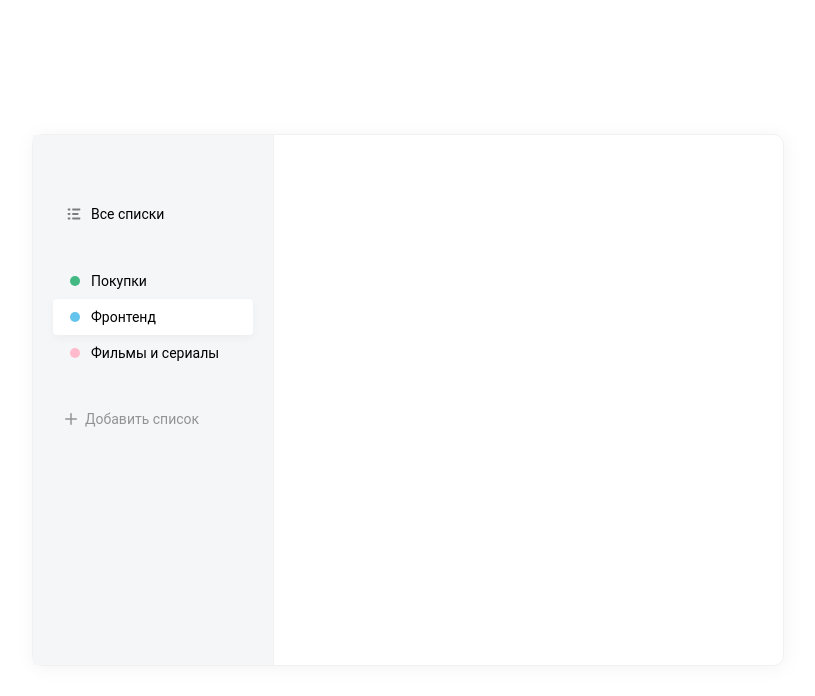
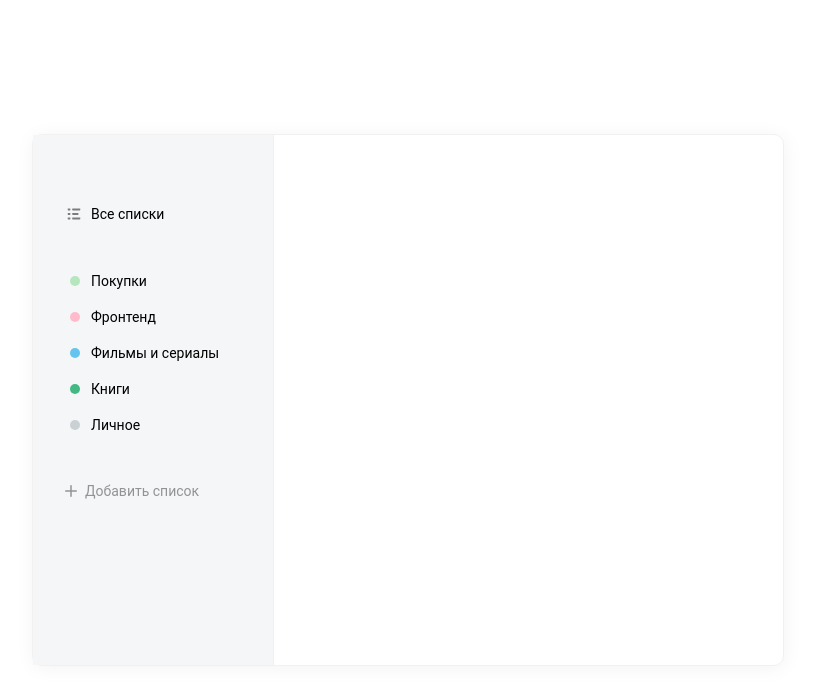
Before and after one commit to sanya-shch/react--notes-app, a React (Create React App) app: page / in a window 1280 px wide. Shown: the top 696 px of the page, without its empty margins (232-1047 px from the left). Built offline with nearby package versions, Linux system fonts and the light colour scheme.

Commit message:
added the ability to add lists to the state.

```diff
--- a/src/App.js
+++ b/src/App.js
@@ -1,9 +1,21 @@
-import React from 'react';
+import React, { useState } from 'react';
 import List from './components/List';
 import AddList from './components/AddList';
 import DB from './assets/db.json';
 
 function App() {
+  const [lists, setLists] = useState(
+    DB.lists.map(item => {
+      item.color = DB.colors.filter(color => color.id === item.colorId)[0].name;
+      return item;
+    })
+  );
+
+  const onAddList = obj => {
+    const newList = [...lists, obj];
+    setLists(newList);
+  };
+
   return (
     <div className="todo">
       <div className="todo__sidebar">
@@ -29,26 +41,20 @@ function App() {
           ]}
         />
         <List
-          items={[
-            {
-              color: 'green',
-              name: 'Покупки'
-            },
-            {
-              color: 'blue',
-              name: 'Фронтенд',
-              active: true
-            },
-            {
-              color: 'pink',
-              name: 'Фильмы и сериалы'
-            }
-          ]}
+          items={lists}
+          onRemove={list => {
+            console.log(list);
+          }}
           isRemovable
         />
-        <AddList colors={DB.colors} />
+        <AddList
+          onAdd={onAddList}
+          colors={DB.colors}
+        />
       </div>
-      <div className="todo__tasks"></div>
+      <div className="todo__tasks">
+
+      </div>
     </div>
   );
 }
--- a/src/components/AddList/index.js
+++ b/src/components/AddList/index.js
@@ -4,9 +4,26 @@ import Badge from '../Badge';
 import closeSvg from '../../assets/img/close.svg';
 import './AddList.scss';
 
-const AddList = ({ colors }) => {
+const AddList = ({ colors, onAdd }) => {
   const [visiblePopup, setVisiblePopup] = useState(false);
   const [seletedColor, selectColor] = useState(colors[0].id);
+  const [inputValue, setInputValue] = useState('');
+
+  const onClose = () => {
+    setVisiblePopup(false);
+    setInputValue('');
+    selectColor(colors[0].id);
+  };
+
+  const addList = () => {
+    if (!inputValue) {
+      alert('Введите название списка');
+      return;
+    }
+    const color = colors.filter(c => c.id === seletedColor)[0].name;
+    onAdd({ id: Math.random(), name: inputValue, color });
+    onClose();
+  };
 
   return (
     <div className="add-list">
@@ -43,28 +60,38 @@ const AddList = ({ colors }) => {
           }
         ]}
       />
-      {visiblePopup && (
+      {
+        visiblePopup && (
           <div className="add-list__popup">
             <img
-            onClick={() => setVisiblePopup(false)}
+              onClick={onClose}
               src={closeSvg}
               alt="Close button"
               className="add-list__popup-close-btn"
             />
-          <input className="field" type="text" placeholder="Название списка" />
+            <input
+              value={inputValue}
+              onChange={e => setInputValue(e.target.value)}
+              className="field"
+              type="text"
+              placeholder="Название списка"
+            />
             <div className="add-list__popup-colors">
-            {colors.map(color => (
+              {
+                colors.map(color => (
                   <Badge
                     onClick={() => selectColor(color.id)}
                     key={color.id}
                     color={color.name}
                     className={seletedColor === color.id && 'active'}
                   />
-            ))}
+                ))
+              }
             </div>
-          <button className="button">Добавить</button>
+            <button onClick={addList} className="button">Добавить</button>
           </div>
-      )}
+        )
+      }
     </div>
   );
 };
--- a/src/components/List/List.scss
+++ b/src/components/List/List.scss
@@ -1,4 +1,6 @@
 .list {
+  $self: &;
+
   margin-bottom: 30px;
 
   &__add-button {
@@ -14,6 +16,28 @@
     align-items: center;
     cursor: pointer;
     padding: 10px 12px;
+    transition: background-color 0.15s ease-in-out;
+
+    &:hover #{$self}__remove-icon {
+      opacity: 0.2;
+    }
+
+    #{$self}__remove-icon {
+      opacity: 0;
+      transition: opacity 0.15s ease-in-out;
+
+      &:hover {
+        opacity: 0.8;
+      }
+    }
+
+    span {
+      flex: 1;
+    }
+
+    &:hover {
+      background: rgba(255, 255, 255, 0.5);
+    }
 
     &.active {
       background: #ffffff;
--- a/src/components/List/index.js
+++ b/src/components/List/index.js
@@ -1,9 +1,16 @@
 import React from 'react';
 import classNames from 'classnames';
 import Badge from '../Badge';
+import removeSvg from '../../assets/img/remove.svg';
 import './List.scss';
 
-const List = ({ items, isRemovable, onClick }) => {
+const List = ({ items, isRemovable, onClick, onRemove }) => {
+  const removeList = item => {
+    if (window.confirm('Вы действительно хотите удалить список?')) {
+      onRemove(item);
+    }
+  };
+
   return (
     <ul className="list" onClick={onClick}>
       {
@@ -21,6 +28,16 @@ const List = ({ items, isRemovable, onClick }) => {
               }
             </i>
             <span>{item.name}</span>
+            {
+              isRemovable && (
+                <img
+                  className="list__remove-icon"
+                  src={removeSvg}
+                  alt="Remove icon"
+                  onClick={() => removeList(item)}
+                />
+              )
+            }
           </li>
         ))
       }
```
Also changed, not shown: src/assets/img/remove.svg (added). Lines whose indentation alone changed are shown as unchanged.
